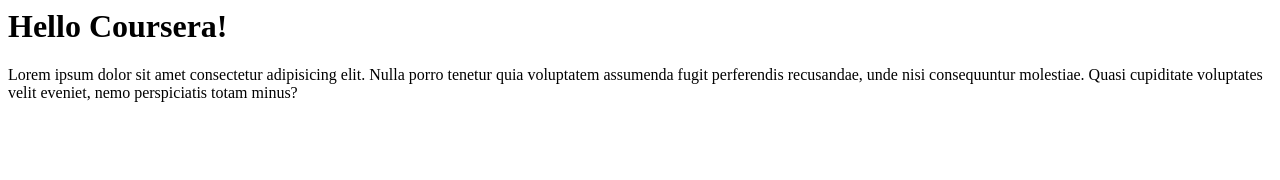
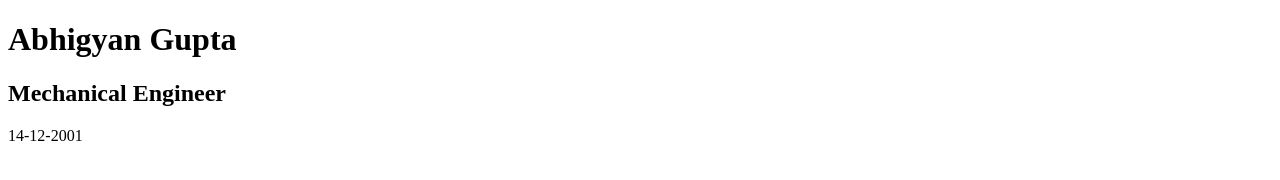
Before and after one commit to abhigyan1412/htmlcss, a plain HTML site: page site/index.html in a window 1280 px wide. Drawn offline with Linux system fonts and the light colour scheme.

Commit message:
Update 1.0.1

```diff
--- a/site/index.html
+++ b/site/index.html
@@ -1,16 +1,20 @@
+<!DOCTYPE html>
 <html lang="en">
 <head>
     <meta charset="UTF-8">
     <meta http-equiv="X-UA-Compatible" content="IE=edge">
     <meta name="viewport" content="width=device-width, initial-scale=1.0">
-    <title>Hello Coursera!</title>
+    <title>My First Site</title>
 </head>
 <body>
-    <h1>Hello Coursera!</h1>
-    <p>Lorem ipsum dolor sit amet consectetur adipisicing elit.
-        Nulla porro tenetur quia voluptatem assumenda fugit
-         perferendis recusandae, unde nisi consequuntur molestiae.
-          Quasi cupiditate voluptates velit eveniet,
-         nemo perspiciatis totam minus?</p>
+    <h1>
+        Abhigyan Gupta
+    </h1>
+    <h2>
+        Mechanical Engineer
+    </h2>
+    <p>
+        14-12-2001
+    </p>
 </body>
 </html>
```
